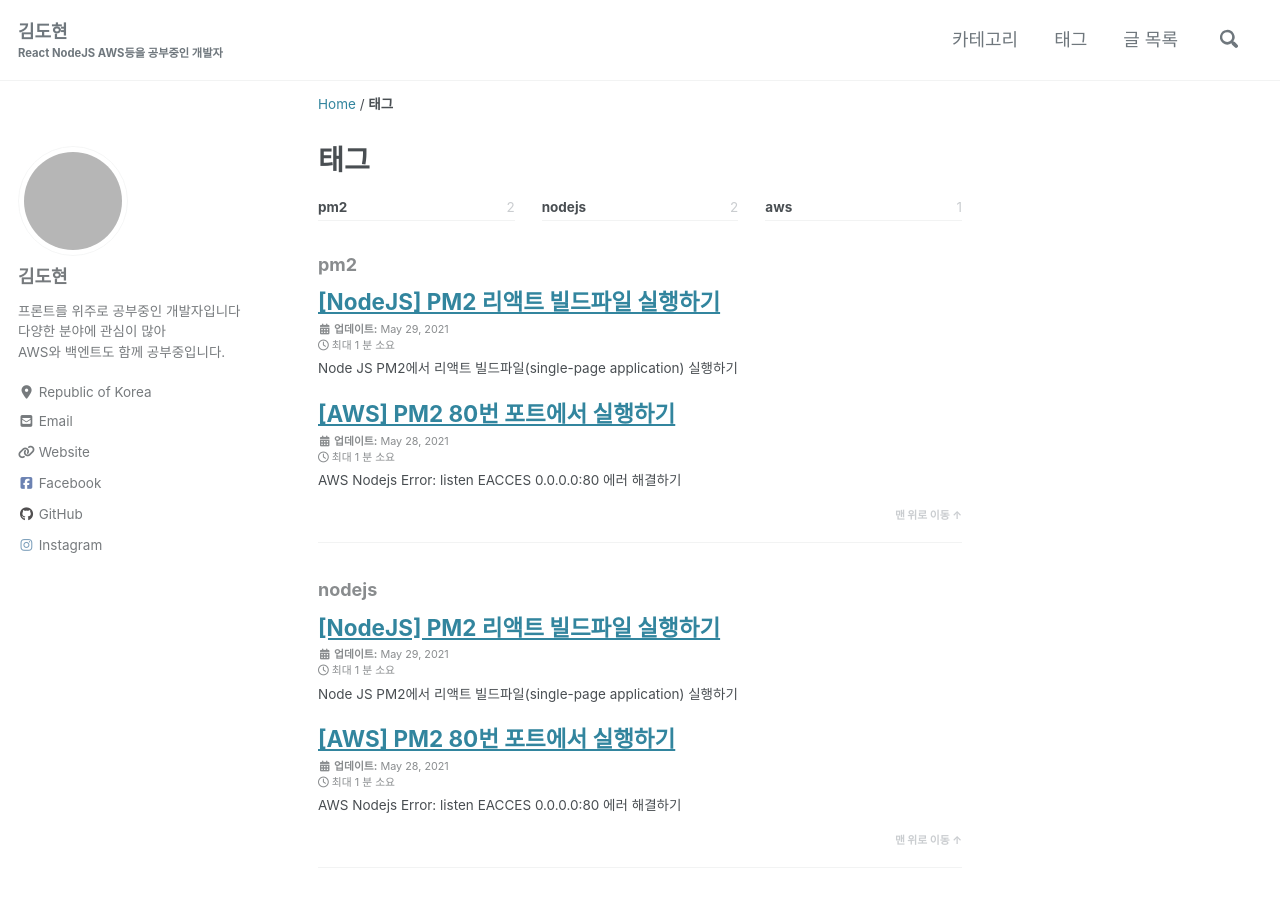
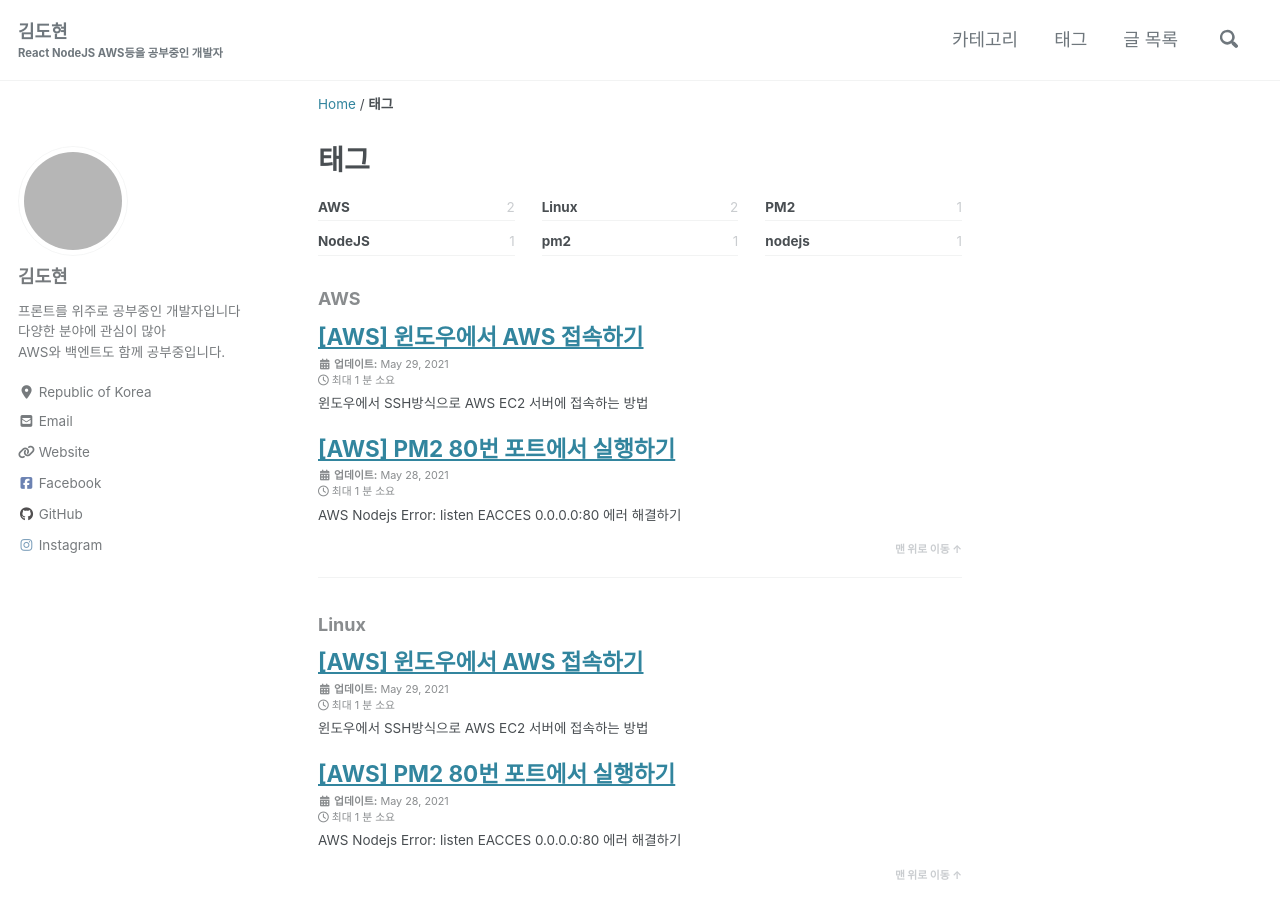
Before and after one commit to kiss8981/kiss8981.github.com, a Jekyll site: the page built from _pages/tag-archive.md, in a window 1280 px wide and 900 px high. Built offline with Jekyll 4.4.1, drawn with Linux system fonts in a browser that asks for light colours; cached includes are drawn as plain includes; nearby versions of some CDN libraries; a script that is not in the unit is left out; some of the changed text lies outside the part shown; grey boxes are pictures that could not be loaded.

Commit message:
[ADD] (AWS) 윈도우에서 AWS 접속하기

````diff
--- a/_posts/2021/aws/2021-05-28-80port-listen-error.md
+++ b/_posts/2021/aws/2021-05-28-80port-listen-error.md
@@ -6,9 +6,10 @@ categories:
 last_modified_at: 2021-05-28T08:20:00+09:00
 
 tag:
- - aws
- - pm2
- - nodejs
+ - AWS
+ - PM2
+ - NodeJS
+ - Linux
 ---
 
 AWS Nodejs Error: listen EACCES 0.0.0.0:80 에러 해결하기
--- /dev/null
+++ b/_posts/2021/aws/2021-05-29-aws-ssh-connect.md
@@ -0,0 +1,30 @@
+---
+title: "[AWS] 윈도우에서 AWS 접속하기"
+last_modified_at: '2021-05-29 21:57:32 +0900'
+categories:
+- AWS
+tag:
+- AWS
+- Linux
+---
+
+윈도우에서 SSH방식으로 AWS EC2 서버에 접속하는 방법
+
+윈도우에서 CMD창을 열어줍니다
+![]({{ 'assets/images/post/aws/cmd.PNG' | relative_url }})
+
+
+CMD창에서 접속을 해봅시다!
+
+```
+ssh ec2-user@(퍼블릭 IPv4 주소) -i (AWS 인스턴스 생성시 사용된 키 페어 경로)
+```
+
+![]({{ 'assets/images/post/aws/cmd2.PNG' | relative_url }})
+
+**예시:**  ssh ec2-user@127.0.0.1 -i C:\Users\Administrator\ec2.pem
+{: .notice--info}
+
+접속정공!
+
+![]({{ 'assets/images/post/aws/cmd3.PNG' | relative_url }})
````
Also changed, not shown: assets/images/post/aws/cmd.PNG (added), assets/images/post/aws/cmd2.PNG (added), assets/images/post/aws/cmd3.PNG (added).
